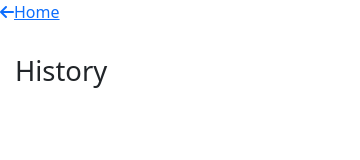
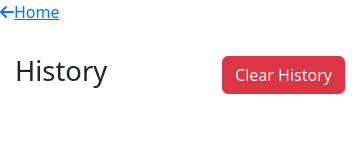
Before and after one commit to michael-carvajal/hybrid_order, an Electron app: page dist/history.html in a window 360 px wide. Drawn offline with nearby package versions, Linux system fonts and the light colour scheme.

Commit message:
added the clear history button with styling

```diff
--- a/dist/history.css
+++ b/dist/history.css
@@ -3,3 +3,9 @@
     margin: 0 auto;
     padding: 15px;
 }
+
+header {
+    display: flex;
+    justify-content: space-between;
+    align-items: center;
+}
--- a/dist/history.html
+++ b/dist/history.html
@@ -27,7 +27,10 @@
     </p>
 
     <div id="main-container">
-      <h1>History</h1>
+      <header>
+        <h1>History</h1>
+        <button class="btn btn-danger">Clear History</button>
+      </header>
       <div id="history-container"></div>
     </div>
     <script src="./history.js"></script>
```
